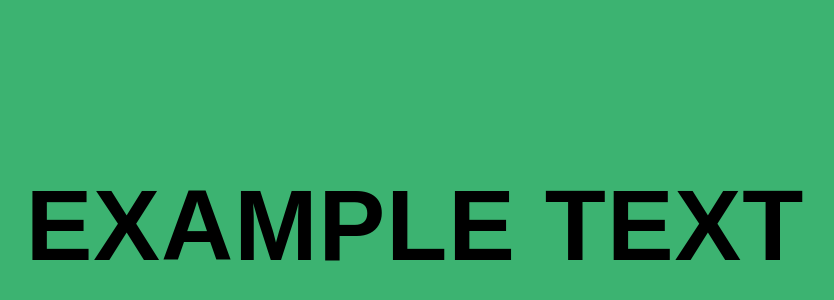
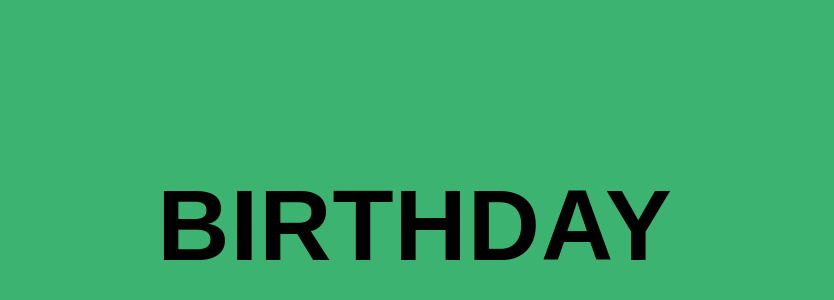
Before and after one commit to mmcdermott18/avt415-fa24, a plain HTML site: page e4/index.html in a window 1280 px wide. Shown: the part 152-452 px from the top of the page, without its empty margins (225-1059 px from the left). Drawn offline with Linux system fonts and the light colour scheme.

Commit message:
e4 updates

```diff
--- a/e4/css/main.css
+++ b/e4/css/main.css
@@ -10,7 +10,9 @@ h1 {
 	text-align: center;
 	margin-top: 45vh;
 }
-
+.large-size {
+	display: none;
+}
 @media screen and (min-width: 600px) {
 /* styles for screen sizes 1024px and above */
 	body {
@@ -21,6 +23,12 @@ h1 {
 /* styles for screen sizes 1024px and above */
 	body {
 		background-color: rebeccapurple;
+	}
+	.large-size {
+		display: block;
+	}
+	.small-size {
+		display: none;
 	}
 }
 @media screen and (min-width: 1024px) {
--- a/e4/index.html
+++ b/e4/index.html
@@ -7,6 +7,7 @@
 		<link rel="stylesheet" type="text/css" href="css/main.css">
 	</head>
 	<body>
-		<h1>Example text</h1>
+		<h1 class="small-size">happy</h1>
+		<h1 class="large-size">birthday</h1>
 	</body>
 </html>
```
